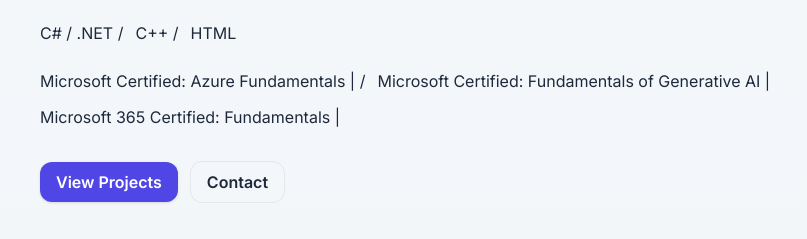
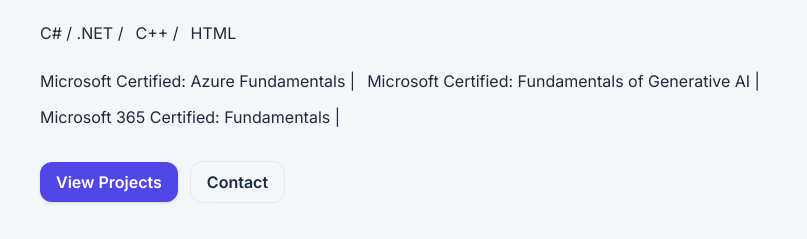
Before and after one commit to SimisoMIV/simisomiv.github.io, a plain HTML site: page index.html in a window 1280 px wide. Shown: the part 400-639 px from the top of the page, 40-847 px from the left. Drawn offline with nearby package versions, Linux system fonts and the light colour scheme.

Commit message:
Update index.html

```diff
--- a/index.html
+++ b/index.html
@@ -75,7 +75,7 @@
                     <span class="tag">HTML </span>
                 </div>
                  <div class="mt-6 flex flex-wrap gap-3">
-                    <span class="tag">Microsoft Certified: Azure Fundamentals | /</span>
+                    <span class="tag">Microsoft Certified: Azure Fundamentals | </span>
                     <span class="tag">Microsoft Certified: Fundamentals of Generative AI |</span>
                     <span class="tag">Microsoft 365 Certified: Fundamentals | </span>
                 </div>
```
